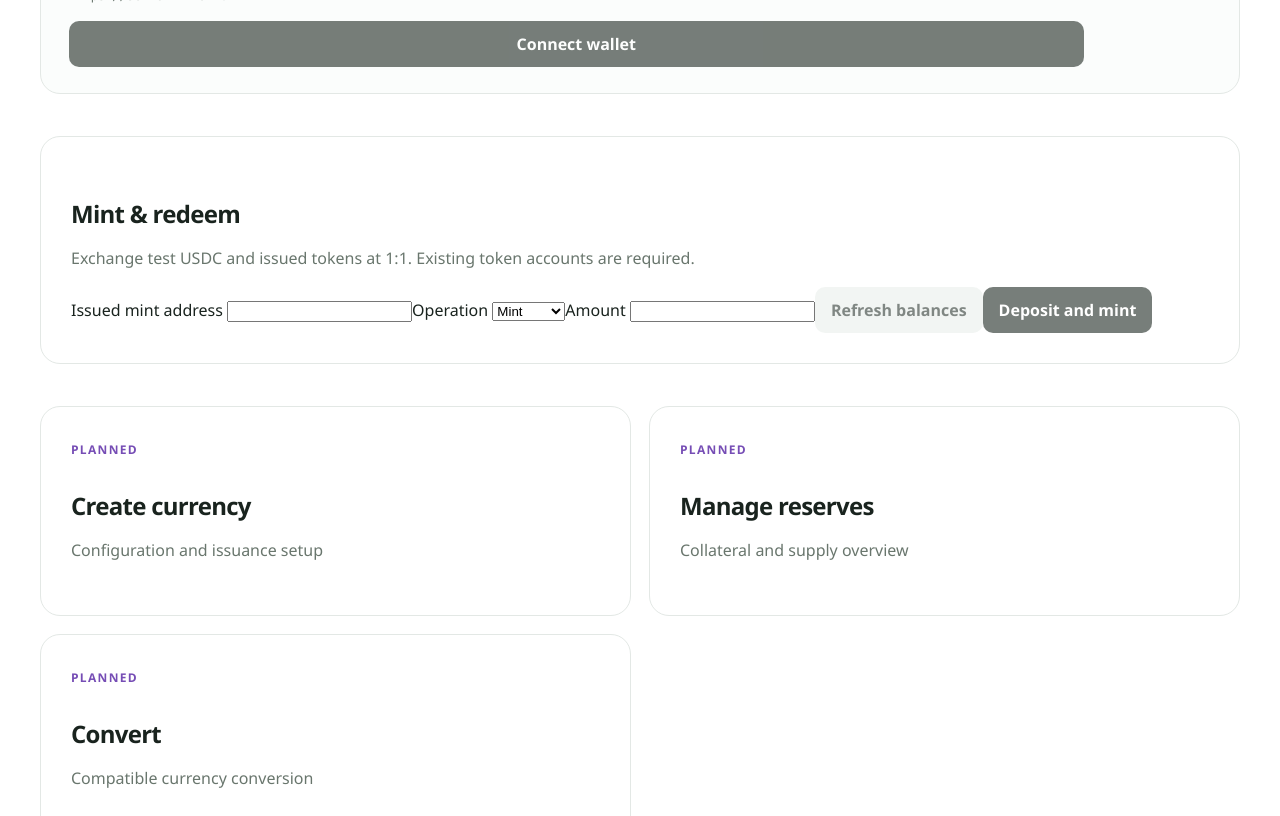
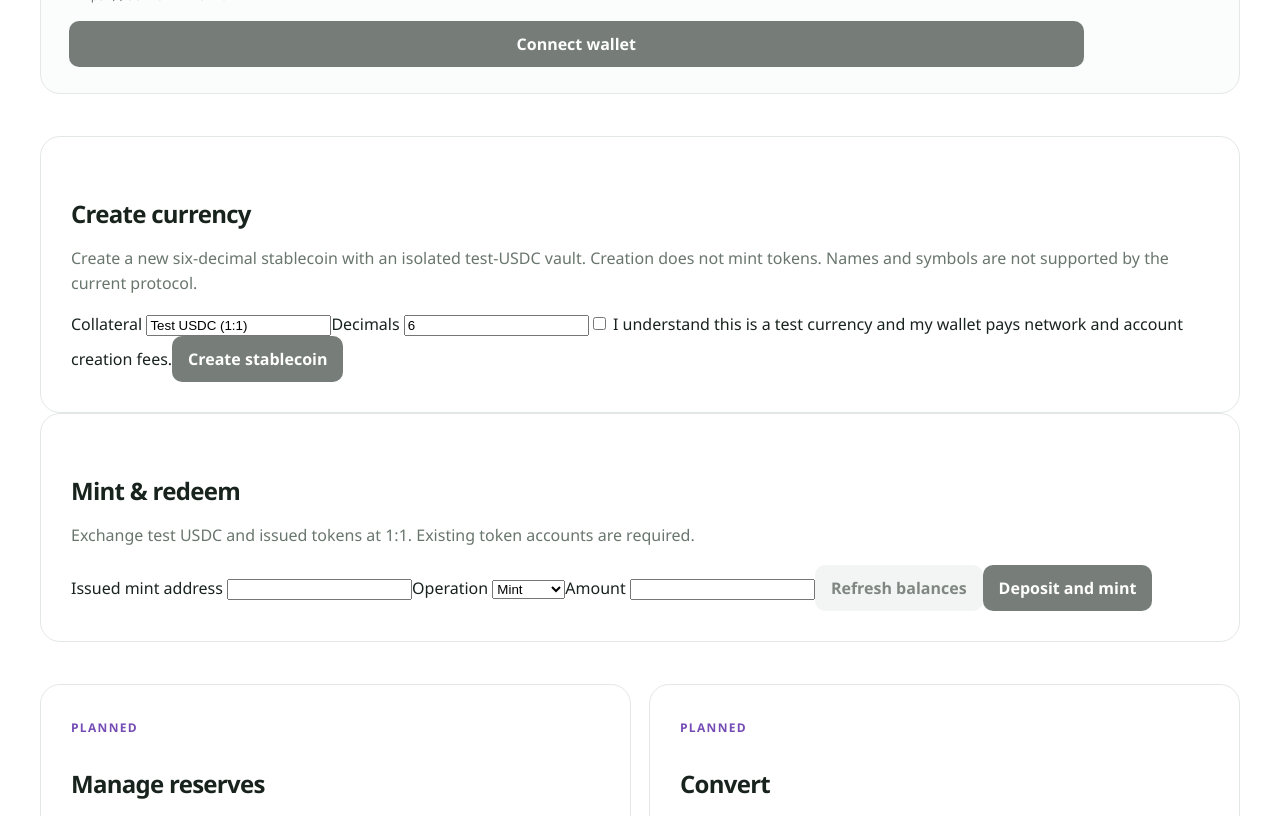
Before and after one commit to Team-YinYang/Solo-X, a Next.js app in the folder apps/web/: page /workspace in a window 1280 px wide. Shown: the part 580-1396 px from the top of the page. Built offline with nearby package versions, Linux system fonts and the light colour scheme; no server answers; what @solana/web3.js would draw is missing.

Commit message:
feat(web): add no-code currency creation flow (#11)

```diff
--- a/apps/web/app/workspace/page.tsx
+++ b/apps/web/app/workspace/page.tsx
@@ -1,9 +1,9 @@
 import Link from "next/link";
+import { CreateCurrencyPanel } from "../../components/create-currency-panel";
 import { MintRedeemPanel } from "../../components/mint-redeem-panel";
 import { WalletPanel } from "../../components/wallet-panel";
 
 const modules = [
-  { name: "Create currency", detail: "Configuration and issuance setup" },
   { name: "Manage reserves", detail: "Collateral and supply overview" },
   { name: "Convert", detail: "Compatible currency conversion" },
 ];
@@ -22,6 +22,7 @@ export default function WorkspacePage() {
         <h1>Manage your currencies.</h1>
         <p className="lede">Connect a test wallet to verify ownership. Mint and redeem using test funds only.</p>
         <WalletPanel />
+        <CreateCurrencyPanel />
         <MintRedeemPanel />
         <div className="grid">
           {modules.map(({ name, detail }) => (
--- /dev/null
+++ b/apps/web/components/create-currency-panel.tsx
@@ -0,0 +1,82 @@
+"use client";
+
+import { useRef, useState } from "react";
+import { Keypair, PublicKey, SystemProgram, Transaction, TransactionInstruction } from "@solana/web3.js";
+import { Buffer } from "buffer";
+import { verifiedConnection } from "./currency-transactions";
+
+const PROGRAM = new PublicKey("Fg6PaFpoGXkYsidMpWTK6W2BeZ7FEfcYkg476zPFsLnS");
+const TOKEN = new PublicKey("TokenkegQfeZyiNwAJbNbGKPFXCWuBvf9Ss623VQ5DA");
+const COLLATERAL = new PublicKey("4zMMC9srt5Ri5X14GAgXhaHii3GnPAEERYPJgZJDncDU");
+
+export function CreateCurrencyPanel() {
+  const [accepted, setAccepted] = useState(false);
+  const [busy, setBusy] = useState(false);
+  const [message, setMessage] = useState("");
+  const [signature, setSignature] = useState("");
+  const [mint, setMint] = useState("");
+  const [confirmed, setConfirmed] = useState(false);
+  const lock = useRef(false);
+  const network = process.env.NEXT_PUBLIC_SOLANA_NETWORK ?? "devnet";
+
+  async function create() {
+    if (lock.current || !accepted || signature) return;
+    lock.current = true;
+    setBusy(true);
+    setMessage("");
+    setMint("");
+    setConfirmed(false);
+    try {
+      const wallet = window.solana as (typeof window.solana & { signTransaction?: (transaction: Transaction) => Promise<Transaction> });
+      if (!wallet?.publicKey || !wallet.signTransaction) throw new Error("Connect a compatible test wallet first.");
+      const creator = new PublicKey(wallet.publicKey.toBase58());
+      const connection = await verifiedConnection();
+      const program = await connection.getAccountInfo(PROGRAM);
+      if (!program?.executable) throw new Error("Solo-X is not deployed on this RPC.");
+      const collateral = await connection.getAccountInfo(COLLATERAL);
+      if (!collateral || !collateral.owner.equals(TOKEN) || collateral.data.length !== 82 || collateral.data[44] !== 6 || collateral.data[45] !== 1) throw new Error("Configured test USDC mint is unavailable or invalid.");
+      const issued = Keypair.generate();
+      const [currency] = PublicKey.findProgramAddressSync([Buffer.from("currency"), issued.publicKey.toBuffer()], PROGRAM);
+      const [authority] = PublicKey.findProgramAddressSync([Buffer.from("authority"), currency.toBuffer()], PROGRAM);
+      const [vault] = PublicKey.findProgramAddressSync([Buffer.from("vault"), currency.toBuffer()], PROGRAM);
+      const digest = await crypto.subtle.digest("SHA-256", new TextEncoder().encode("global:create_currency"));
+      const keys = [creator, issued.publicKey, currency, COLLATERAL, authority, vault, TOKEN, SystemProgram.programId].map((pubkey, i) => ({ pubkey, isSigner: i === 0 || i === 1, isWritable: [0, 1, 2, 5].includes(i) }));
+      const block = await connection.getLatestBlockhash("confirmed");
+      const transaction = new Transaction({ feePayer: creator, blockhash: block.blockhash, lastValidBlockHeight: block.lastValidBlockHeight }).add(new TransactionInstruction({ programId: PROGRAM, keys, data: Buffer.from(digest).subarray(0, 8) }));
+      transaction.partialSign(issued);
+      if (wallet.publicKey?.toBase58() !== creator.toBase58()) throw new Error("Wallet changed. Reconnect and try again.");
+      const signed = await wallet.signTransaction(transaction);
+      if (wallet.publicKey?.toBase58() !== creator.toBase58()) throw new Error("Wallet changed before submission.");
+      setMint(issued.publicKey.toBase58());
+      const txid = await connection.sendRawTransaction(signed.serialize(), { skipPreflight: false });
+      setSignature(txid);
+      setMessage("Submitted. Waiting for confirmation…");
+      const result = await connection.confirmTransaction({ ...block, signature: txid }, "confirmed");
+      if (result.value.err) throw new Error("Transaction failed on chain. Inspect the explorer before retrying.");
+      setConfirmed(true);
+      setMessage("Currency created and confirmed. Initial supply is zero.");
+    } catch (error) {
+      setMessage((error instanceof Error ? error.message : "Unexpected creation error.") + " If submission is uncertain, inspect your wallet history before retrying.");
+    } finally {
+      lock.current = false;
+      setBusy(false);
+    }
+  }
+
+  const explorer = signature && (network === "devnet" ? "https://explorer.solana.com/tx/" + encodeURIComponent(signature) + "?cluster=devnet" : "https://explorer.solana.com/tx/" + encodeURIComponent(signature) + "?cluster=custom&customUrl=" + encodeURIComponent(process.env.NEXT_PUBLIC_SOLANA_RPC_URL ?? "http://127.0.0.1:8899"));
+
+  return <article className="module">
+    <h2>Create currency</h2>
+    <p>Create a new six-decimal stablecoin with an isolated test-USDC vault. Creation does not mint tokens. Names and symbols are not supported by the current protocol.</p>
+    <form onSubmit={(event) => { event.preventDefault(); void create(); }}>
+      <label>Collateral <input readOnly value="Test USDC (1:1)" /></label>
+      <label>Decimals <input readOnly value="6" /></label>
+      <label><input type="checkbox" required checked={accepted} disabled={busy || !!signature} onChange={(event) => setAccepted(event.target.checked)} /> I understand this is a test currency and my wallet pays network and account creation fees.</label>
+      <button className="wallet-button" type="submit" disabled={!accepted || busy || !!signature}>{busy ? "Creating…" : "Create stablecoin"}</button>
+    </form>
+    {message && <p role="status">{message}</p>}
+    {mint && <p>{confirmed ? "Issued mint" : "Attempted mint"}: <code style={{ overflowWrap: "anywhere" }}>{mint}</code></p>}
+    {explorer && <p><a href={explorer} target="_blank" rel="noopener noreferrer">View transaction in Solana Explorer</a></p>}
+    {confirmed && <button className="wallet-button secondary" type="button" onClick={() => { setSignature(""); setMint(""); setConfirmed(false); setAccepted(false); setMessage(""); }}>Create another currency</button>}
+  </article>;
+}
```
Also changed, not shown: 2 other files (tests, documents, lock files or other folders).
